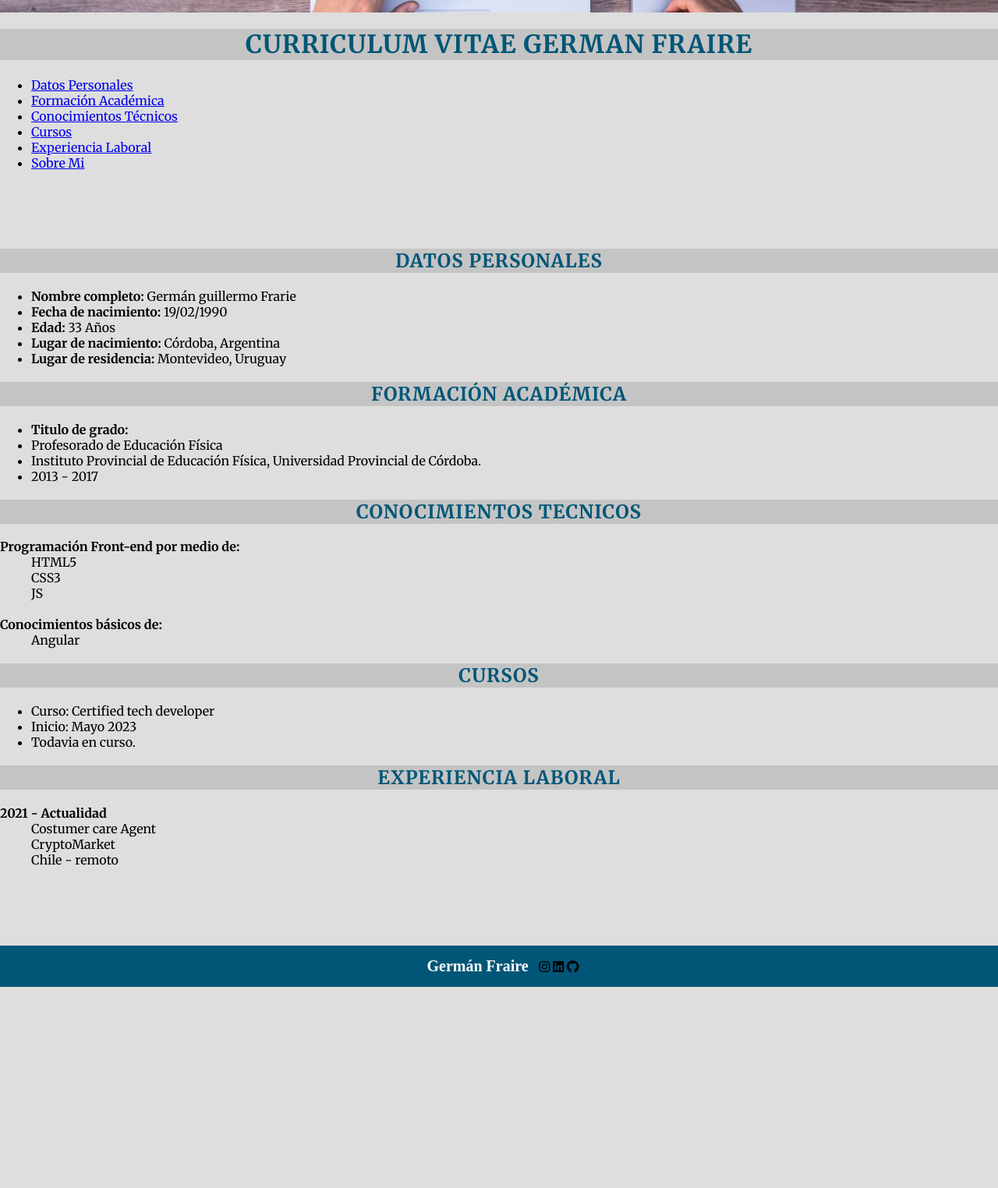
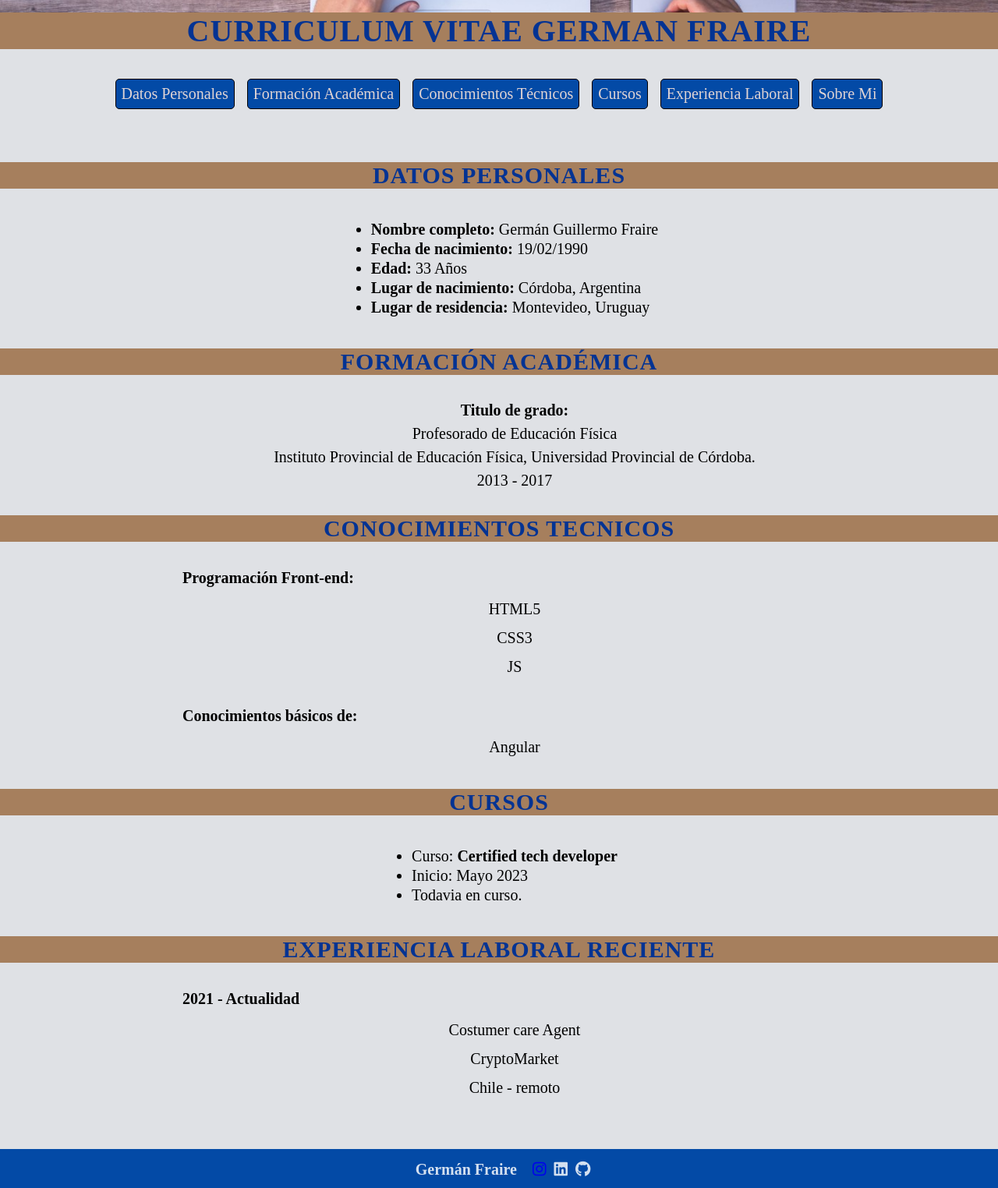
Before and after one commit to gergf22/CV-personal, a plain HTML site: page index.html in a window 1280 px wide. Shown: the part 284-1808 px from the top of the page at 78% size. Before the commit the page ends 1550 px from the top, so only its background shows below. Drawn offline with Linux system fonts and the light colour scheme; a web font is replaced by a local one.

Commit message:
agregando los estilos del index

```diff
--- a/css/style.css
+++ b/css/style.css
@@ -1,12 +1,15 @@
 
 
-@import url('https://fonts.googleapis.com/css2?family=Merriweather:ital,wght@0,300;0,400;0,700;1,400&display=swap');
+@import url('https://fonts.googleapis.com/css2?family=Playfair:wght@300;500&display=swap');
 
 body {
-    background-color: #dedede;
-    font-family: 'Merriweather';
+    background-color: #d0d3d9ad;
+    font-family: 'Playfair';
+    font-size: 20px;
     margin: 0;
 }
+
+/* estilos del header */
 .banner{
     background-image: url(../img/1680899984577.jpg);
     background-size: cover;
@@ -16,61 +19,107 @@ body {
 }
 
 .selfie{
+    border-radius: 45px;
     display: flex;
     height: 262px;
     margin: auto;
     padding-top: 19px
 }
 
+h1 {
+    margin-top: 0;
+}
 
+nav ul {
+    display: flex;
+    justify-content: center;
+    margin: 30px;
+    padding-left: 0;
+}
 
+nav li{
+    display: inline;
+    padding: 7px;
+    margin: 8px;
+    border-style: solid;
+    border-radius: 5px;
+    background-color: #034AA6;
+    border-width: 1px;
+
+}
+
+nav a {
+    text-decoration: none;
+    color: rgb(225 212 212);
+}
+
+/* estilos del main */
 main {
-    margin: 100px 0;
+    margin: 60px 0;
 }
 
 h1,h2 {
-    color: #005677;
-    background: #C4C4C4;
+    color: #033393;
+    background: #A67F5D;
     font-weight: bold;
     letter-spacing: 1px;
     text-align: center;
 }
-
-
-
 span, dt {
     font-weight: bold;
 }
 
-/* dl {
-    display: grid;
-    grid-template-columns: max-content;
-    margin-left: 20px;
-}
-dt {
-    grid-column-start: 1;
+.datos-personales, .cursos{
+    display: flex;
+    align-content: center;
+    flex-direction: column;
+    flex-wrap: wrap;
+    margin: 40px;
+    line-height: 25px;
 }
 
-dd {
-    grid-column-start: 2;
-    margin-left: 5px;
-} */
+.formacion{
+    list-style-type: none;
+    line-height: 30px;
+    margin: 30px;
+    text-align: center;
+}
 
+.conocimientos, .experiencia{
+    width: 65%;
+    margin: 35px auto;
+}
+
+.conocimientos dt, .experiencia dt{
+    margin: 10px;
+}
+
+.conocimientos dd, .experiencia dd{
+    text-align: center;
+    padding: 7px;
+}
+
+/* estilos del footer */
 
 footer {
-    background: #005677;
+    background: #034AA6;
     text-align: center;
     padding: 15px;
+    color: #ffffffd4;
 }
 footer p{
     display: inline;
     padding: 10px;
     font-family: 'Times New Roman', Times, serif;
     font-weight: bold;
-    color: white;
+
     font-size: 20px;
 }
-footer img{
+
+footer i {
+    margin-left: 5px;
+}
+/* footer img{
     padding: 2px 10px 0 ;
     display: inline-block;
-}
+} */
--- a/index.html
+++ b/index.html
@@ -19,15 +19,15 @@
           <li><a href="#conocimientos-tecnicos">Conocimientos Técnicos</a></li>
           <li><a href="#cursos">Cursos</a></li>
           <li><a href="#experiencia-laboral">Experiencia Laboral</a></li>
-          <li><a href="sobreMi.html">Sobre Mi</a></li>
+          <li><a href="sobreMi.html" target="_blank">Sobre Mi</a></li>
         </ul>
       </nav>
     </header>
     <main>
-      <section id="datos-personales">
+      <section id="datos-personales" >
         <h2>DATOS PERSONALES</h2>
-        <ul>
-          <li><span>Nombre completo:</span> Germán guillermo Frarie</li>
+        <ul class="datos-personales">
+          <li><span>Nombre completo:</span> Germán Guillermo Fraire</li>
           <li><span>Fecha de nacimiento:</span> 19/02/1990</li>
           <li><span>Edad:</span> 33 Años</li>
           <li><span>Lugar de nacimiento:</span> Córdoba, Argentina</li>
@@ -36,7 +36,7 @@
       </section>
       <section id="formacion-academica">
         <h2>FORMACIÓN ACADÉMICA</h2>
-        <ul>
+        <ul class="formacion">
           <li><span>Titulo de grado:</span></li>
           <li>Profesorado de Educación Física</li>
           <li>Instituto Provincial de Educación Física, Universidad Provincial de Córdoba.</li>
@@ -45,27 +45,27 @@
       </section>
       <section id="conocimientos-tecnicos">
         <h2>CONOCIMIENTOS TECNICOS</h2>
-        <dd>
-          <dt>Programación Front-end por medio de:</dt>
+        <dl class="conocimientos">
+          <dt>Programación Front-end:</dt>
           <dd>HTML5</dd>
           <dd>CSS3</dd>
           <dd>JS</dd>
           <br>
           <dt>Conocimientos básicos de:</dt>
           <dd>Angular</dd>
-        </dd>
+        </dl>
       </section>
       <section id="cursos">
           <h2>CURSOS</h2>
-          <ul>
-            <li>Curso: Certified tech developer</li>
+          <ul class="cursos">
+            <li>Curso: <span>Certified tech developer</span></li>
             <li>Inicio: Mayo 2023</li>
             <li>Todavia en curso.</li>
           </ul>
       </section>
       <section id="experiencia-laboral">
-        <h2>EXPERIENCIA LABORAL</h2>
-        <dl>
+        <h2>EXPERIENCIA LABORAL RECIENTE</h2>
+        <dl class="experiencia">
           <dt>2021 - Actualidad</dt>
           <dd>Costumer care Agent</dd>
           <dd>CryptoMarket</dd>
@@ -75,9 +75,9 @@
     </main>
     <footer>
       <p>Germán Fraire</p>
-      <i class="fa-brands fa-instagram"></i>
-      <i class="fa-brands fa-linkedin"></i>
-      <i class="fa-brands fa-github"></i>
+      <a href="https://www.instagram.com/gergf22/"><i class="fa-brands fa-instagram"></i></a>
+      <a href="https://www.linkedin.com/in/german-fraire/"></a><i class="fa-brands fa-linkedin"></i>
+      <a href="https://github.com/gergf22"></a><i class="fa-brands fa-github"></i>
     </footer>
   </body>
 </html>
```
Also changed, not shown: sobreMi.html (+12 -0 lines).
